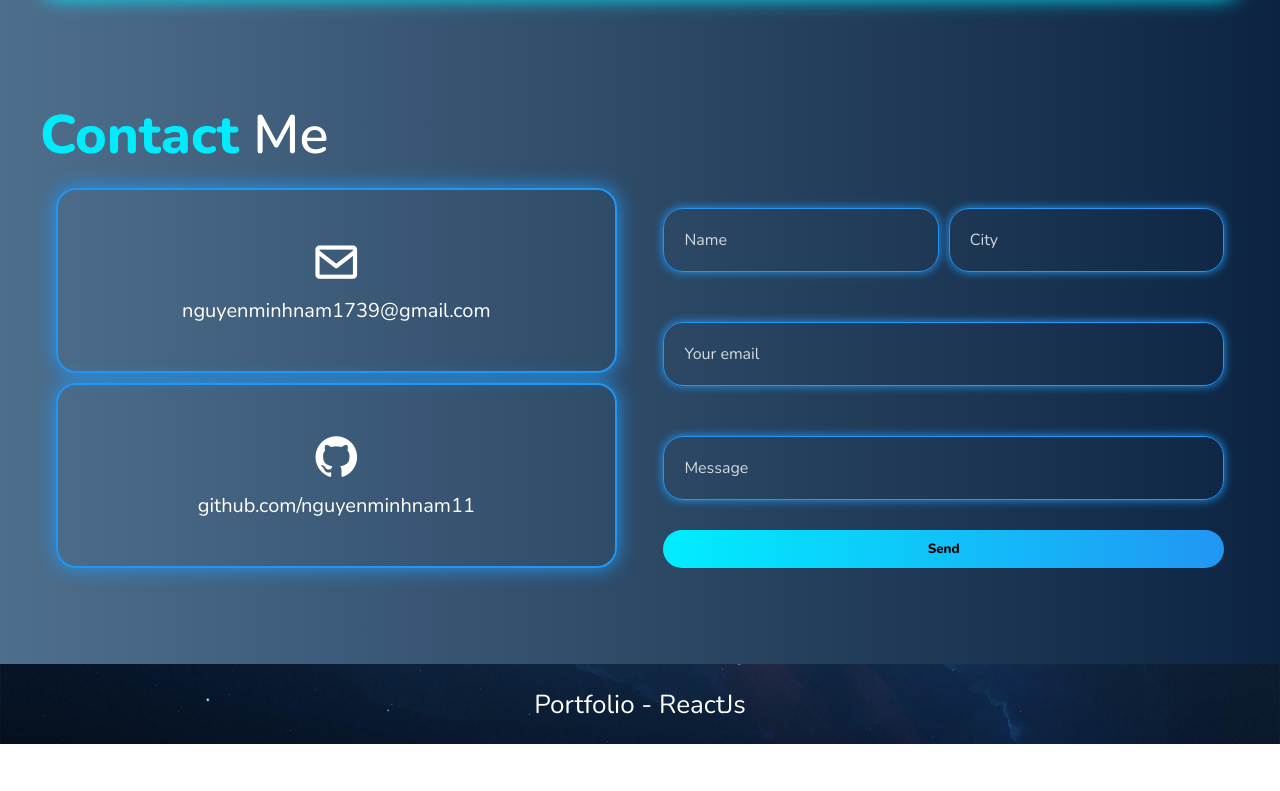
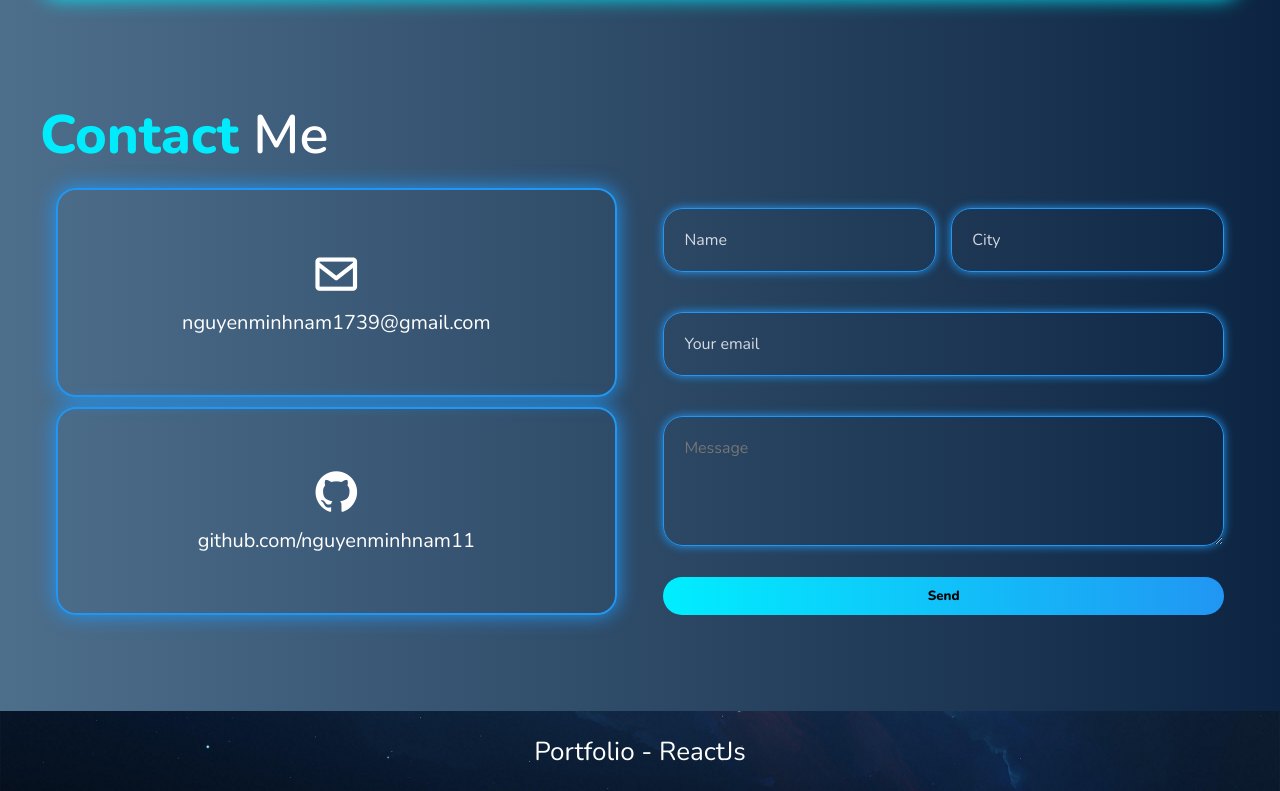
Before and after one commit to nguyenminhnam11/Portfolio_Reactjs, a React (Create React App) app: page / in a window 1280 px wide. Shown: the part 3690-4481 px from the top of the page. Before the commit the page ends 4434 px from the top, so only its background shows below. Built offline with nearby package versions, Linux system fonts and the light colour scheme.

Commit message:
fix bugs 1

```diff
--- a/src/components/Contact/Contact.css
+++ b/src/components/Contact/Contact.css
@@ -73,7 +73,7 @@
     'email email email email'
     'mess mess mess mess'
     'btn btn btn btn';
-  gap: 10px;
+    column-gap: 15px;
   opacity: 0;
     animation: slideLeft 1s ease forwards;
     animation-delay: 2s;
@@ -85,7 +85,7 @@
   font-size: 30px;
 }
 
-.form-field > div > input {
+.form-field > div > input,textarea {
     width: 100%;
     background: transparent;
     border: 1px solid #2196F3;
--- a/src/components/Contact/Contact.jsx
+++ b/src/components/Contact/Contact.jsx
@@ -55,7 +55,7 @@ function Contact(props) {
             <input type="email" name="email" placeholder={t('email')} />
           </div>
           <div class="item4">
-            <input type="text" name="message" placeholder={t('message')} />
+            <textarea rows={4} type="text" name="message" placeholder={t('message')} />
           </div>
           <button type="submit" class="item5">
             {t('send-btn')}
--- a/src/components/Navbar/MobileNav/MobileNav.jsx
+++ b/src/components/Navbar/MobileNav/MobileNav.jsx
@@ -1,6 +1,6 @@
 import React from 'react';
 import './MobileNav.css'
-import resume_reactjs from '../../../images/reactjscvfresher.pdf'
+import resume_reactjs from '../../../images/frontEnd_CV_en.pdf'
 import { useTranslation } from 'react-i18next';
 
 function MobileNav({ isOpen, toggleMenu}) {
--- a/src/components/Navbar/Navbar.jsx
+++ b/src/components/Navbar/Navbar.jsx
@@ -2,7 +2,7 @@ import React, { useState } from "react";
 import "./Navbar.css";
 import MenuIcon from "@mui/icons-material/Menu";
 import MobileNav from "./MobileNav";
-import resume_reactjs from "../../images/reactjscvfresher.pdf";
+import resume_reactjs from "../../images/frontEnd_CV_en.pdf";
 import { useTranslation } from "react-i18next";
 import SwitchLang from "./SwitchLang";
 
```
Also changed, not shown: 2 other files (tests, documents, lock files or other folders).
